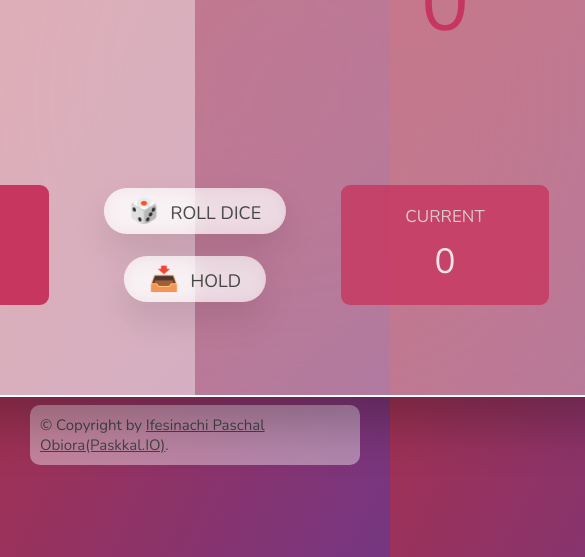
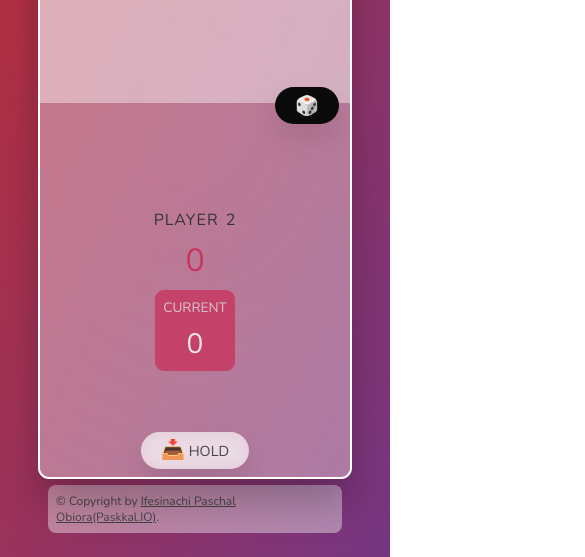
Before and after one commit to Pasify/dicedash, a plain HTML site: page index.html in a window 390 px wide. Shown: the part 287-844 px from the top of the page, 585 px wide, since content can reach past the window. Drawn offline with nearby package versions, Linux system fonts and the light colour scheme.

Commit message:
responsiveness for mobile and desktop only

```diff
--- a/index.html
+++ b/index.html
@@ -1,5 +1,6 @@
 <!DOCTYPE html>
 <html lang="en">
+
   <head>
     <meta charset="UTF-8" />
     <meta name="viewport" content="width=device-width, initial-scale=1.0" />
@@ -7,6 +8,7 @@
     <link rel="stylesheet" href="style.css" />
     <title>DIce Dash</title>
   </head>
+
   <body>
     <main>
       <section class="player player--0 player--active">
@@ -25,25 +27,16 @@
           <p class="current-score" id="current--1">0</p>
         </div>
       </section>
-
       <img src="dice-5.png" alt="Playing dice" class="dice" />
       <button class="btn btn--new">🔄 New game</button>
-      <button class="btn btn--roll">🎲 Roll dice</button>
+      <button class="btn btn--roll" title="Roll Dice">🎲 </button>
       <button class="btn btn--hold">📥 Hold</button>
-
     </main>
-    <div class="copyright__container" >
-      <p class="copyright">
-        &copy; Copyright by
-        <a rel="noopener"
-          class="twitter-link"
-          target="_blank"
-          href="https://paskkal-info.netlify.app"
-          >Ifesinachi Paschal Obiora(Paskkal.IO)</a
-        >.
-      </p>
+    <div class="copyright__container">
+      <p class="copyright"> &copy; Copyright by <a rel="noopener" class="twitter-link" target="_blank"
+          href="https://paskkal-info.netlify.app">Ifesinachi Paschal Obiora(Paskkal.IO)</a>. </p>
     </div>
-
     <script src="script.js"></script>
   </body>
+
 </html>
--- a/style.css
+++ b/style.css
@@ -1,5 +1,8 @@
 @import url('https://fonts.googleapis.com/css2?family=Nunito&display=swap');
 
+:root {
+  --bpSmall: 37.5em;
+}
 * {
   margin: 0;
   padding: 0;
@@ -9,6 +12,9 @@
 html {
   font-size: 62.5%;
   box-sizing: border-box;
+  @media only screen and (max-width: 400px) {
+    font-size: 50%;
+  }
 }
 
 body {
@@ -21,23 +27,30 @@ body {
   flex-direction: column;
   align-items: center;
   justify-content: center;
-  padding: 2rem;
+  padding: 2rem 5rem;
 }
 
 /* LAYOUT */
 main {
   outline: 2px solid white;
   position: relative;
-  width: 100rem;
-  height: 60rem;
+  width: 100%;
+  height: 100%;
+  min-height: 80%;
+  /* max-height: max-content;
+  min-height: max-content; */
   background-color: rgba(255, 255, 255, 0.35);
   backdrop-filter: blur(200px);
-  -webkit-backdrop-filter:blur(200px);
+  -webkit-backdrop-filter: blur(200px);
   filter: blur();
   box-shadow: 0 3rem 5rem rgba(0, 0, 0, 0.25);
   border-radius: 9px;
   overflow: hidden;
   display: flex;
+  flex-wrap: wrap;
+  @media only screen and (max-width: 600px) {
+    flex-direction: column;
+  }
 }
 
 .player {
@@ -46,7 +59,13 @@ main {
   display: flex;
   flex-direction: column;
   align-items: center;
+  justify-content: center;
   transition: all 0.75s;
+  gap: 1rem;
+  @media only screen and (max-width: 600px) {
+    height: 50%;
+    padding: 2rem;
+  }
 }
 
 /* ELEMENTS */
@@ -57,14 +76,20 @@ main {
   letter-spacing: 1px;
   word-spacing: 2px;
   font-weight: 300;
-  margin-bottom: 1rem;
+
+  @media only screen and (max-width: 400px) {
+    font-size: 2rem;
+  }
 }
 
 .score {
   font-size: 8rem;
   font-weight: 300;
   color: #c7365f;
-  margin-bottom: auto;
+
+  @media only screen and (max-width: 400px) {
+    font-size: 4rem;
+  }
 }
 
 .player--active {
@@ -90,6 +115,11 @@ main {
   padding: 2rem;
   text-align: center;
   transition: all 0.75s;
+  @media only screen and (max-width: 600px) {
+    font-size: 2rem;
+    padding: 1rem;
+    width: auto;
+  }
 }
 
 .current-label {
@@ -121,7 +151,7 @@ main {
   background-color: white;
   background-color: rgba(255, 255, 255, 0.6);
   backdrop-filter: blur(10px);
-  -webkit-backdrop-filter:blur(10px);
+  -webkit-backdrop-filter: blur(10px);
 
   padding: 0.7rem 2.5rem;
   border-radius: 50rem;
@@ -131,22 +161,48 @@ main {
 .btn::first-letter {
   font-size: 2.4rem;
   display: inline-block;
-  margin-right: 0.7rem;
+  /* margin-right: 0.7rem; */
 }
 
 .btn--new {
   top: 4rem;
+  @media only screen and (max-width: 600px) {
+    top: 1rem;
+    right: 0rem;
+  }
 }
 .btn--roll {
+  background-color: #0b0a0b;
   top: 39.3rem;
+  @media only screen and (max-width: 600px) {
+    /* padding: 2rem 0rem; */
+    width: max-content;
+    height: max-content;
+    margin: 0;
+    right: 1rem;
+    top: 50%;
+    transform: translate(10rem, -2rem);
+  }
 }
+
 .btn--hold {
   top: 46.1rem;
+  /* align-self: center; */
+  @media only screen and (max-width: 600px) {
+    bottom: 1rem;
+    top: auto;
+  }
 }
 
 .btn:active {
-  transform: translate(-50%, 3px);
+  transform: translate(-50%, 1px);
   box-shadow: 0 1rem 2rem rgba(0, 0, 0, 0.15);
+}
+
+.btn--roll:active {
+  @media only screen and (max-width: 600px) {
+    transform: translate(10rem, -1rem);
+  }
 }
 
 .btn:focus {
@@ -160,6 +216,12 @@ main {
   transform: translateX(-50%);
   height: 10rem;
   box-shadow: 0 2rem 5rem rgba(0, 0, 0, 0.2);
+  @media only screen and (max-width: 600px) {
+    position: absolute;
+    top: 50%;
+    left: 50%;
+    transform: translate(-50%, -50%);
+  }
 }
 
 .player--winner {
@@ -175,22 +237,22 @@ main {
   display: none;
 }
 
-.copyright__container{
+.copyright__container {
   margin: 1rem;
-  color:#444;
+  color: #444;
   display: flex;
   align-items: center;
 
   background-color: rgba(255, 255, 255, 0.4);
   font-size: 1.5rem;
   border-radius: 1rem;
-  padding:1rem
+  padding: 1rem;
 }
-.twitter-link{
+.twitter-link {
   /* text-decoration: none; */
   color: currentColor;
   cursor: pointer;
 }
-.twitter-link:hover{
+.twitter-link:hover {
   transform: scale(1.5, 1.5);
 }
```
